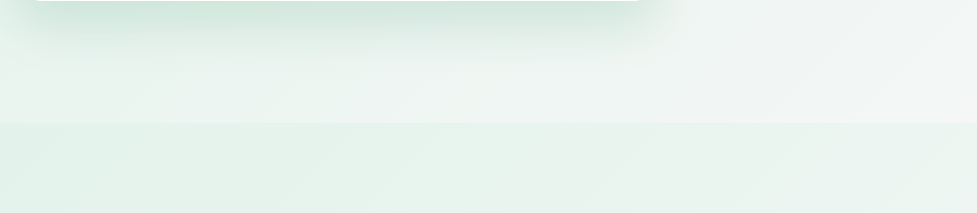
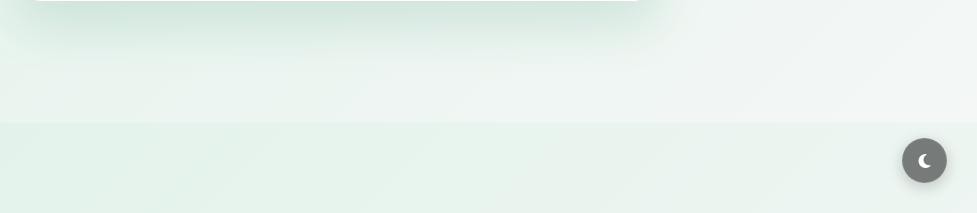
Before and after one commit to raulmarincarlos-eng/soporte-draj, a Flask app: page /consultar in a window 1280 px wide. Shown: the part 587-800 px from the top of the page, without its empty margins (303-1280 px from the left). Run offline with Flask 3, Linux system fonts and the light colour scheme; the visitor is signed in with stand-in values (Sample User, id 1); data that the repository does not hold is empty; some libraries are stand-ins or nearby versions.

Commit message:
Move Dark Mode toggle to floating button to restore navbar layout

```diff
--- a/templates/base.html
+++ b/templates/base.html
@@ -105,16 +105,24 @@
 
         .dark-mode-toggle {
             cursor: pointer;
-            background: rgba(255,255,255,0.2);
+            background: rgba(0,0,0,0.5);
             border-radius: 50%;
-            width: 40px; height: 40px;
+            width: 45px; height: 45px;
             display: inline-flex;
             align-items: center; justify-content: center;
             color: white;
             transition: all 0.3s;
-            margin-left: 15px;
+            position: fixed;
+            bottom: 30px;
+            right: 30px;
+            z-index: 9999;
+            box-shadow: 0 4px 15px rgba(0,0,0,0.2);
+            border: 1px solid rgba(255,255,255,0.1);
         }
-        .dark-mode-toggle:hover { background: white; color: #121212; transform: scale(1.1); }
+        body.dark-mode .dark-mode-toggle {
+            background: rgba(255,255,255,0.1);
+        }
+        .dark-mode-toggle:hover { background: #198754; color: white; transform: scale(1.1); box-shadow: 0 6px 20px rgba(25, 135, 84, 0.4); }
 
         /* CSS FLUIDEZ GLOBAL */
         .page-transition {
@@ -299,6 +307,12 @@
     <!-- Custom JS -->
     <script src="{{ url_for('static', filename='js/main.js') }}?v=2"></script>
 
+    {% if session.get('user_id') %}
+    <div class="dark-mode-toggle" id="theme-toggle" title="Alternar Modo Oscuro">
+        <i class="fas fa-moon" id="theme-icon"></i>
+    </div>
+    {% endif %}
+
     <script>
         // Lógica de Modo Oscuro Global
         const themeToggle = document.getElementById('theme-toggle');
```
